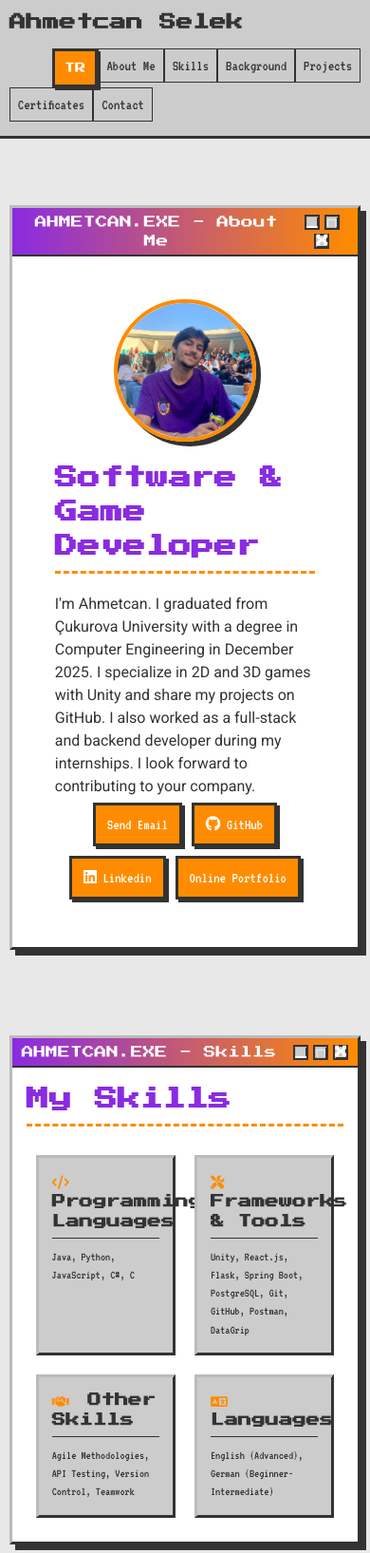
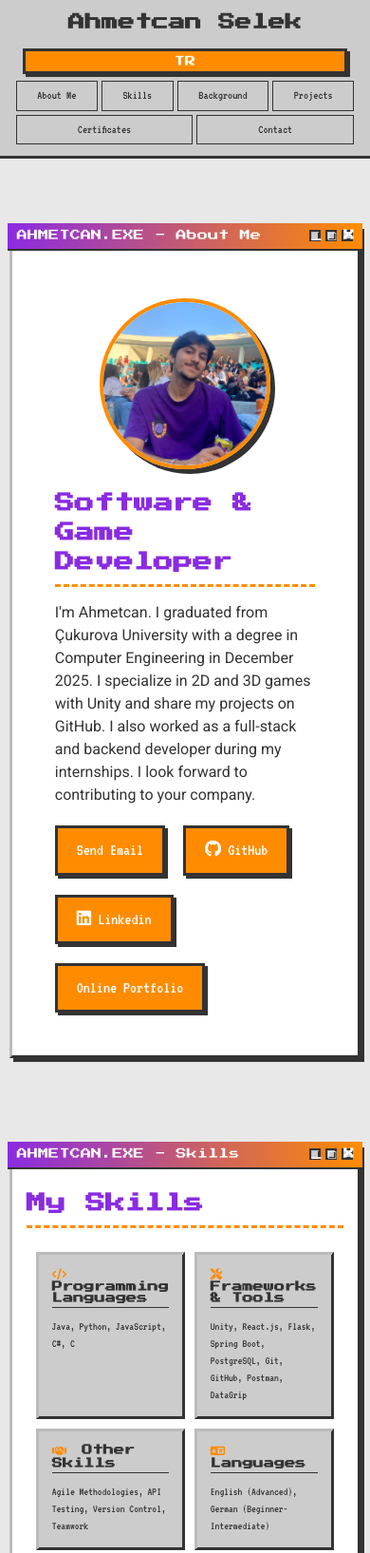
Before and after one commit to CaramelMisto/Ahmetcan-Selek-Portfolio, a plain HTML site: page index.html in a window 390 px wide. Shown: the top 1635 px of the page at 95% size. Drawn offline with Linux system fonts and the light colour scheme.

Commit message:
Update style.css

```diff
--- a/style.css
+++ b/style.css
@@ -506,119 +506,95 @@ a:hover {
     text-decoration: underline;
 }
 /* ========================================================================= */
-/* @MEDIA QUERIES (MOBİL UYUMLULUK) */
+/* @MEDIA QUERIES (MOBİL UYUMLULUK) - NİHAİ DÜZELTMELER */
 /* ========================================================================= */
 
 @media (max-width: 900px) {
-    /* Genel Ayarlamalar: Kenar boşluklarını azaltma */
+    /* Genel Ayarlamalar */
     .container {
         width: 95%;
     }
     .window {
         margin: 20px auto;
         padding: 15px;
+        box-shadow: 4px 4px 0px 0px var(--border-dark);
     }
 
-    /* PENCERE BAŞLIK ÇUBUĞU (Window Title Bar) */
-    .window-title-bar {
-        font-size: 0.8em;
-        padding: 5px 10px;
-        /* Negatif marjları azaltıyoruz */
-        margin: -15px -15px 15px -15px;
-    }
-
-    /* NAVİGASYON (HEADER) */
+    /* NAVİGASYON (HEADER) DÜZELTMESİ */
     #navbar .container {
         flex-direction: column;
-        align-items: flex-start;
+        align-items: center;
+        padding: 10px 0;
     }
     #navbar h1 {
         font-size: 1.1em;
         margin-bottom: 5px;
     }
     #navbar nav {
+        /* Yatay taşmayı engellemek için linkleri iki satıra yay */
         display: flex;
         flex-wrap: wrap;
-        justify-content: flex-start;
+        justify-content: center;
         width: 100%;
-        margin-top: 10px;
+        margin-top: 5px;
+        padding: 0 5px; /* Kenarlardan biraz boşluk */
+    }
+    #navbar nav a {
+        font-size: 0.8em; /* Link fontunu DAHA ÇOK küçült */
+        padding: 5px 4px; /* Buton iç boşluğunu azalt */
+        margin: 2px;
+        flex-grow: 1;
+        min-width: 70px; /* Her linkin en az bu genişlikte olmasını sağla */
+        text-align: center;
     }
     .lang-btn {
-        order: -1; /* Dil tuşunu sağ üste taşır */
-        margin-left: auto;
-        margin-right: 0;
+        order: -1;
+        margin: 5px 0 5px 0;
         font-size: 0.7em;
-    }
-    #navbar nav a {
-        padding: 5px 8px;
-        margin-left: 0;
-        font-size: 1em;
+        width: 95%; /* Telefon ekranında neredeyse tam genişlikte buton */
     }
 
     /* BÖLÜM ANA BAŞLIKLARI (h2) */
     h2 {
-        font-size: 1.5em;
-        margin-bottom: 20px;
+        font-size: 1.3em;
+        margin-bottom: 15px;
         padding-bottom: 8px;
     }
 
-    /* HAKKIMDA BÖLÜMÜ */
-    .profile-pic {
-        width: 150px;
-        height: 150px;
+    /* YETENEKLER BÖLÜMÜ DÜZELTMESİ (Ekran Görüntüsü 1'deki ana sorun) */
+    .skills-list {
+        grid-template-columns: 1fr 1fr; /* Her satırda 2 kart */
+        gap: 10px; /* Boşlukları azalt */
     }
-    .hero-links {
-        display: flex;
-        flex-wrap: wrap;
-        justify-content: center;
+    /* Yetenekler kartlarındaki H3 başlıklarını DARALTMA */
+    .skill-group h3 {
+        font-size: 0.7em; /* Çok küçük font boyutu (sığması için zorunlu) */
+        line-height: 1.1;
+        padding-bottom: 3px;
     }
-    .hero-links .btn {
-        font-size: 1em;
-        padding: 8px 12px;
-        margin: 5px;
+    .skill-group i {
+        font-size: 1.1em; /* İkonu küçültme */
+    }
+    .skill-group p {
+        font-size: 0.75em;
     }
 
-    /* ZAMAN ÇİZELGESİ (DENEYİM & EĞİTİM) */
-    .timeline {
-        padding: 5px;
+    /* DENEYİM & EĞİTİM BAŞLIKLARI */
+    .timeline-item h3 {
+        font-size: 0.8em;
     }
-    /* Kurum/Pozisyon Başlıklarını Küçültme */
-    .timeline-item h3 {
-        font-size: 0.85em;
-    }
-    /* Alt Bilgi Başlıklarını Küçültme (EDUCATION, WORK EXPERIENCE, vb.) */
-    .timeline h3 {
-        font-size: 0.95em;
-        margin-top: 10px;
-    }
-    .timeline-item ul {
-        margin-left: 15px;
-    }
-    .timeline-item ul li {
-        font-size: 0.8em; /* Liste maddelerini daha okunur hale getirir */
-    }
-    .timeline-item .date {
+    .timeline-item ul li, .timeline-item p {
         font-size: 0.8em;
     }
 
-    /* PROJELER BÖLÜMÜ */
-    .projects-grid {
-        grid-template-columns: 1fr; /* Tek sütuna düşürür */
-        gap: 20px;
+    /* PENCERE BAŞLIK ÇUBUĞU */
+    .window-title-bar {
+        font-size: 0.7em;
     }
-    .project-card h3 a {
-        font-size: 1em;
-    }
-
-    /* YETENEKLER BÖLÜMÜ */
-    .skills-list {
-        grid-template-columns: repeat(auto-fit, minmax(140px, 1fr)); /* Daha dar kutular */
-    }
-    .skill-group h3 {
-        font-size: 0.9em;
-    }
-    .skill-group p {
-        font-size: 0.8em;
+    .window-title-bar .buttons span {
+        width: 12px;
+        height: 12px;
+        line-height: 8px;
     }
 
     /* GO UP BUTONU */
@@ -629,4 +605,10 @@ a:hover {
         bottom: 10px;
         right: 10px;
     }
+
+    /* DUYURU KUTUSU */
+    .announcement-box {
+        font-size: 0.9em;
+        padding: 10px 15px;
+    }
 }
```
